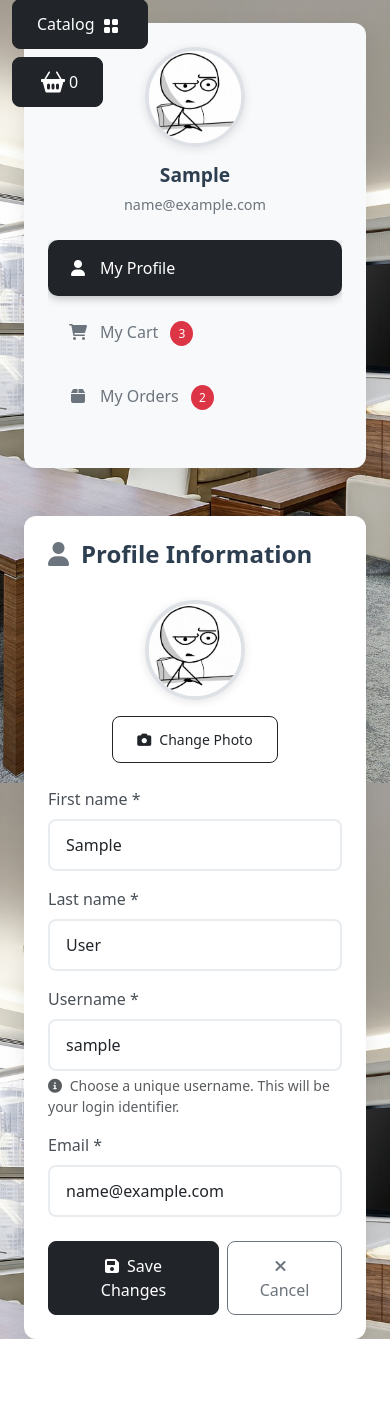
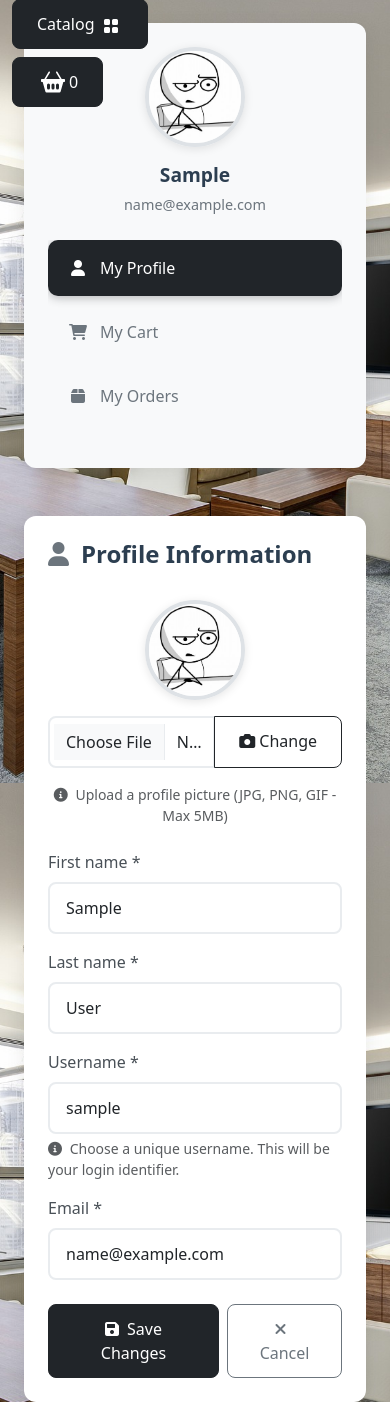
Before and after one commit to iamurtazo/furniture-online-store, a Django app: page /user/profile/ in a window 390 px wide. Shown: the part 61-1463 px from the top of the page. Before the commit the page ends 1400 px from the top, so only its background shows below. Run offline with Django 5.2, Linux system fonts and the light colour scheme; the visitor is signed in with stand-in values (Sample User, id 1); data comes from the database, SQL or seed files in the repository; some libraries are stand-ins or nearby versions.

Commit message:
feat: add user profile management with notification system
- Implement tabbed profile interface with image upload
- Add auto-disappearing toast notifications with animations
- Create robust form validation and user feedback system
- Add responsive design with modern UI components

```diff
--- a/src/app/static/deps/js/jquery-events.js
+++ b/src/app/static/deps/js/jquery-events.js
@@ -1,13 +1,53 @@
 // Когда html документ готов (прорисован)
 $(document).ready(function () {
-    // Берем из разметки элемент по id - оповещения от django
-    var notification = $('#notification');
-    // И через 7 сек. убираем
-    if (notification.length > 0) {
+    // Auto-hide notifications after 2 seconds
+    $('.notification-toast').each(function(index) {
+        var notification = $(this);
+        if (notification.is(':visible')) {
+            setTimeout(function () {
+                notification.alert('close');
+            }, 2000 + (index * 200)); // Stagger multiple notifications
+        }
+    });
+
+    // Function to show dynamic notifications (for AJAX calls)
+    window.showNotification = function(message, type = 'success') {
+        var notification = $('#jq-notification');
+        var messageSpan = $('#jq-notification-message');
+        var icon = notification.find('i');
+
+        // Update notification class and icon based on type
+        notification.removeClass('alert-success alert-danger alert-info alert-primary');
+        icon.removeClass('fa-check-circle fa-exclamation-triangle fa-info-circle fa-bell');
+
+        switch(type) {
+            case 'success':
+                notification.addClass('alert-success');
+                icon.addClass('fa-check-circle');
+                break;
+            case 'error':
+            case 'danger':
+                notification.addClass('alert-danger');
+                icon.addClass('fa-exclamation-triangle');
+                break;
+            case 'info':
+                notification.addClass('alert-info');
+                icon.addClass('fa-info-circle');
+                break;
+            default:
+                notification.addClass('alert-primary');
+                icon.addClass('fa-bell');
+        }
+
+        // Set message and show notification
+        messageSpan.text(message);
+        notification.fadeIn();
+
+        // Auto-hide after 2 seconds
         setTimeout(function () {
             notification.alert('close');
-        }, 7000);
-    }
+        }, 2000);
+    };
 
     // При клике по значку корзины открываем всплывающее(модальное) окно
     $('#modalButton').click(function () {
--- a/src/app/templates/includes/notifications.html
+++ b/src/app/templates/includes/notifications.html
@@ -1,31 +1,87 @@
 {% load static %}
 
-<!-- Success Messages -->
+<!-- Auto-Disappearing Toast Notifications -->
 {% if messages %}
-    <div class="container mt-4">
-        <div class="row justify-content-center">
-            <div class="col-md-6">
     {% for message in messages %}
-                    <div class="alert {% if message.tags %}alert-{{ message.tags }}{% else %}alert-info{% endif %} alert-dismissible fade show custom-shadow" role="alert">
+        <div id="notification-{{ forloop.counter }}"
+             class="notification-toast position-fixed start-50 translate-middle-x alert
+             {% if message.tags == 'success' %}alert-success{% elif message.tags == 'error' or message.tags == 'warning' %}alert-danger{% elif message.tags == 'info' %}alert-info{% else %}alert-primary{% endif %}
+             alert-dismissible fade show custom-shadow"
+             style="top: 20px; z-index: 1050; min-width: 300px; max-width: 500px;"
+             role="alert">
+
+            <!-- Icon based on message type -->
+            {% if message.tags == 'success' %}
+                <i class="fas fa-check-circle me-2"></i>
+            {% elif message.tags == 'error' or message.tags == 'warning' %}
+                <i class="fas fa-exclamation-triangle me-2"></i>
+            {% elif message.tags == 'info' %}
+                <i class="fas fa-info-circle me-2"></i>
+            {% else %}
+                <i class="fas fa-bell me-2"></i>
+            {% endif %}
+
             {{ message }}
+
             <button type="button" class="btn-close" data-bs-dismiss="alert" aria-label="Close"></button>
         </div>
     {% endfor %}
-            </div>
-        </div>
+{% endif %}
+
+<!-- Form Error Notifications -->
+{% if form.non_field_errors %}
+    <div id="form-error-notification"
+         class="notification-toast position-fixed start-50 translate-middle-x alert alert-danger alert-dismissible fade show custom-shadow"
+         style="top: 20px; z-index: 1050; min-width: 300px; max-width: 500px;"
+         role="alert">
+        <i class="fas fa-exclamation-triangle me-2"></i>
+        {{ form.non_field_errors }}
+        <button type="button" class="btn-close" data-bs-dismiss="alert" aria-label="Close"></button>
     </div>
 {% endif %}
 
-<!-- Form Errors -->
-{% if form.non_field_errors %}
-    <div class="container mt-4">
-        <div class="row justify-content-center">
-            <div class="col-md-6">
-                <div class="alert alert-danger alert-dismissible fade show custom-shadow" role="alert">
-                    {{ form.non_field_errors }}
+<!-- Dynamic Notification Container (for AJAX/JS notifications) -->
+<div id="jq-notification"
+     class="notification-toast position-fixed start-50 translate-middle-x alert alert-success alert-dismissible fade custom-shadow"
+     style="top: 20px; z-index: 1050; min-width: 300px; max-width: 500px; display: none;"
+     role="alert">
+    <i class="fas fa-check-circle me-2"></i>
+    <span id="jq-notification-message"></span>
     <button type="button" class="btn-close" data-bs-dismiss="alert" aria-label="Close"></button>
 </div>
-            </div>
-        </div>
-    </div>
-{% endif %}
+
+<style>
+.custom-shadow {
+    box-shadow: 0 4px 6px rgba(0, 0, 0, 0.1), 0 1px 3px rgba(0, 0, 0, 0.08);
+}
+
+.notification-toast {
+    animation: slideInDown 0.5s ease-out;
+}
+
+@keyframes slideInDown {
+    from {
+        transform: translateX(-50%) translateY(-100%);
+        opacity: 0;
+    }
+    to {
+        transform: translateX(-50%) translateY(0);
+        opacity: 1;
+    }
+}
+
+.notification-toast.fade:not(.show) {
+    animation: slideOutUp 0.5s ease-in;
+}
+
+@keyframes slideOutUp {
+    from {
+        transform: translateX(-50%) translateY(0);
+        opacity: 1;
+    }
+    to {
+        transform: translateX(-50%) translateY(-100%);
+        opacity: 0;
+    }
+}
+</style>
--- a/src/app/users/forms.py
+++ b/src/app/users/forms.py
@@ -41,7 +41,7 @@ class UserRegistrationForm(UserCreationForm):
         max_length=30,
         widget=forms.TextInput(attrs={
             "class": "form-control",
-            "placeholder": "Enter your first name"
+            # "placeholder": "Enter your first name"
         })
     )
 
@@ -49,7 +49,7 @@ class UserRegistrationForm(UserCreationForm):
         max_length=30,
         widget=forms.TextInput(attrs={
             "class": "form-control",
-            "placeholder": "Enter your last name"
+            # "placeholder": "Enter your last name"
         })
     )
 
@@ -57,14 +57,14 @@ class UserRegistrationForm(UserCreationForm):
         widget=forms.TextInput(attrs={
             "autofocus": True,
             "class": "form-control",
-            "placeholder": "Enter your username"
+            # "placeholder": "Enter your username"
         })
     )
 
     email = forms.EmailField(
         widget=forms.EmailInput(attrs={
             "class": "form-control",
-            "placeholder": "Enter your email"
+            # "placeholder": "Enter your email"
         })
     )
 
@@ -72,7 +72,7 @@ class UserRegistrationForm(UserCreationForm):
         widget=forms.PasswordInput(attrs={
             "autocomplete": "new-password",
             "class": "form-control",
-            "placeholder": "Enter password"
+            # "placeholder": "Enter password"
         })
     )
 
@@ -80,7 +80,7 @@ class UserRegistrationForm(UserCreationForm):
         widget=forms.PasswordInput(attrs={
             "autocomplete": "new-password",
             "class": "form-control",
-            "placeholder": "Confirm password"
+            # "placeholder": "Confirm password"
         })
     )
 
@@ -105,7 +105,7 @@ class UserProfileForm(UserChangeForm):
         max_length=30,
         widget=forms.TextInput(attrs={
             "class": "form-control",
-            "placeholder": "Enter your first name"
+            # "placeholder": "Enter your first name"
         }),
         required=True
     )
@@ -114,7 +114,7 @@ class UserProfileForm(UserChangeForm):
         max_length=30,
         widget=forms.TextInput(attrs={
             "class": "form-control",
-            "placeholder": "Enter your last name"
+            # "placeholder": "Enter your last name"
         }),
         required=True
     )
@@ -123,7 +123,7 @@ class UserProfileForm(UserChangeForm):
         max_length=150,
         widget=forms.TextInput(attrs={
             "class": "form-control",
-            "placeholder": "Enter your username"
+            # "placeholder": "Enter your username"
         }),
         required=True,
         help_text="Choose a unique username. This will be your login identifier."
@@ -132,9 +132,18 @@ class UserProfileForm(UserChangeForm):
     email = forms.EmailField(
         widget=forms.EmailInput(attrs={
             "class": "form-control",
-            "placeholder": "Enter your email"
+            # "placeholder": "Enter your email"
         }),
         required=True
+    )
+
+    image = forms.ImageField(
+        widget=forms.FileInput(attrs={
+            "class": "form-control",
+            "accept": "image/*"
+        }),
+        required=False,
+        help_text="Upload a profile picture (JPG, PNG, GIF - Max 5MB)"
     )
 
     # Remove password field from profile editing
@@ -142,7 +151,7 @@ class UserProfileForm(UserChangeForm):
 
     class Meta:
         model = Users
-        fields = ['first_name', 'last_name', 'username', 'email']
+        fields = ['first_name', 'last_name', 'username', 'email', 'image']
 
     def __init__(self, *args, **kwargs):
         super().__init__(*args, **kwargs)
@@ -196,3 +205,21 @@ class UserProfileForm(UserChangeForm):
                 raise forms.ValidationError(f'Email "{email}" is already registered. Please use a different email.')
 
         return email
+
+    def clean_image(self):
+        """
+        Validate uploaded image for size and format.
+        """
+        image = self.cleaned_data.get('image')
+
+        if image:
+            # Check file size (5MB limit)
+            if image.size > 5 * 1024 * 1024:  # 5MB in bytes
+                raise forms.ValidationError("Image file too large. Please keep it under 5MB.")
+
+            # Check file type
+            valid_types = ['image/jpeg', 'image/jpg', 'image/png', 'image/gif']
+            if hasattr(image, 'content_type') and image.content_type not in valid_types:
+                raise forms.ValidationError("Invalid image format. Please use JPG, PNG, or GIF.")
+
+        return image
--- a/src/app/users/templates/users/profile.html
+++ b/src/app/users/templates/users/profile.html
@@ -122,6 +122,19 @@
             font-weight: 500;
         }
 
+        /* Image upload styling */
+        .input-group .form-control[type="file"] {
+            border-top-right-radius: 0;
+            border-bottom-right-radius: 0;
+        }
+
+        .input-group .btn {
+            border-top-left-radius: 0;
+            border-bottom-left-radius: 0;
+            height: auto;
+            white-space: nowrap;
+        }
+
         .status-processing {
             background-color: #fff3cd;
             color: #856404;
@@ -208,9 +221,15 @@
                 <div class="profile-sidebar">
                     <!-- User Info -->
                     <div class="text-center mb-4">
-                        <img src="{% static 'deps/images/baseavatar.jpg' %}"
+                        {% if user.image %}
+                            <img src="{{ user.image.url }}"
                                  alt="User Avatar"
                                  class="img-fluid rounded-circle profile-avatar">
+                        {% else %}
+                            <img src="{% static 'deps/images/baseavatar.jpg' %}"
+                                 alt="Default Avatar"
+                                 class="img-fluid rounded-circle profile-avatar">
+                        {% endif %}
                         <h5 class="mt-3 user-name">
                             {{ user.first_name|default:user.username }}
                         </h5>
@@ -243,7 +262,6 @@
                                     aria-controls="cart"
                                     aria-selected="false">
                                 <i class="fas fa-shopping-cart"></i>My Cart
-                                <span class="badge-custom">3</span>
                             </button>
                         </li>
                         <li class="nav-item" role="presentation">
@@ -256,7 +274,6 @@
                                     aria-controls="orders"
                                     aria-selected="false">
                                 <i class="fas fa-box"></i>My Orders
-                                <span class="badge-custom">2</span>
                             </button>
                         </li>
                     </ul>
@@ -280,15 +297,39 @@
                                 <!-- Avatar Upload Section -->
                                 <div class="row mb-4">
                                     <div class="col-12 text-center">
-                                        <img src="{% static 'deps/images/baseavatar.jpg' %}"
+                                        {% if user.image %}
+                                            <img src="{{ user.image.url }}"
                                             alt="User Avatar"
                                             class="img-fluid rounded-circle profile-avatar mb-3">
-                                        <div>
-                                            <label for="avatar" class="btn btn-outline-dark btn-sm">
-                                                <i class="fas fa-camera me-2"></i>Change Photo
+                                        {% else %}
+                                            <img src="{% static 'deps/images/baseavatar.jpg' %}"
+                                            alt="Default Avatar"
+                                            class="img-fluid rounded-circle profile-avatar mb-3">
+                                        {% endif %}
+
+                                        <div class="mb-3">
+                                            <div class="input-group">
+                                                <input type="file" name="image" class="form-control" accept="image/*" aria-describedby="id_image_helptext" id="id_image">
+                                                <label for="id_image" class="btn btn-outline-dark">
+                                                    <i class="fas fa-camera me-1"></i>Change
                                                 </label>
-                                            <input type="file" class="d-none" id="avatar" accept="image/*">
                                             </div>
+                                        </div>
+
+
+                                        {% if form.image.errors %}
+                                            <div class="text-danger small">
+                                                <i class="fas fa-exclamation-triangle me-1"></i>
+                                                {{ form.image.errors.0 }}
+                                            </div>
+                                        {% endif %}
+
+                                        {% if form.image.help_text %}
+                                            <div class="form-text small">
+                                                <i class="fas fa-info-circle text-muted me-1"></i>
+                                                {{ form.image.help_text }}
+                                            </div>
+                                        {% endif %}
                                     </div>
                                 </div>
 
@@ -311,7 +352,6 @@
                                             {{ form.last_name.errors.0 }}
                                         </div>
                                     {% endif %}
-                                    </div>
                                 </div>
 
                                 <!-- Username -->
@@ -348,9 +388,10 @@
                                     <button type="submit" class="btn btn-dark">
                                         <i class="fas fa-save me-2"></i>Save Changes
                                     </button>
-                                    <a href="{% url 'users:profile' %}" class="btn btn-outline-secondary">
+                                    <a href="{% url 'main:index' %}" class="btn btn-outline-secondary">
                                         <i class="fas fa-times me-2"></i>Cancel
                                     </a>
+                                </div>
                             </div>
                         </form>
                     </div>
@@ -561,6 +602,52 @@
     </div>
 
     <script>
+    // Image preview functionality
+    document.addEventListener('DOMContentLoaded', function() {
+        const imageInput = document.querySelector('input[type="file"][name="image"]');
+        const profileImages = document.querySelectorAll('.profile-avatar');
+        const changePhotoBtn = document.querySelector('label[for="id_image"]');
+
+        // Handle label click to trigger file input
+        if (changePhotoBtn && imageInput) {
+            changePhotoBtn.addEventListener('click', function(e) {
+                e.preventDefault();
+                imageInput.click();
+            });
+        }
+
+        if (imageInput) {
+            imageInput.addEventListener('change', function(e) {
+                const file = e.target.files[0];
+                if (file) {
+                    // Validate file size (5MB)
+                    if (file.size > 5 * 1024 * 1024) {
+                        alert('File size too large. Please keep it under 5MB.');
+                        e.target.value = '';
+                        return;
+                    }
+
+                    // Validate file type
+                    const validTypes = ['image/jpeg', 'image/jpg', 'image/png', 'image/gif'];
+                    if (!validTypes.includes(file.type)) {
+                        alert('Invalid file type. Please use JPG, PNG, or GIF.');
+                        e.target.value = '';
+                        return;
+                    }
+
+                    // Show preview
+                    const reader = new FileReader();
+                    reader.onload = function(e) {
+                        profileImages.forEach(img => {
+                            img.src = e.target.result;
+                        });
+                    };
+                    reader.readAsDataURL(file);
+                }
+            });
+        }
+    });
+
     // Tab state management
     document.addEventListener('DOMContentLoaded', function() {
         // Get active tab from URL hash or default to profile
--- a/src/app/users/views.py
+++ b/src/app/users/views.py
@@ -27,7 +27,7 @@ def login(request):
     }
 
     return render(request, 'users/login.html', context)
-
+@login_required
 def logout(request):
     if request.user.is_authenticated:
         username = request.user.first_name or request.user.username
@@ -61,21 +61,29 @@ def registration(request):
 @login_required
 def profile(request):
     if request.method == 'POST':
-        form = UserProfileForm(request.POST, instance=request.user)
+        form = UserProfileForm(request.POST, request.FILES, instance=request.user)
         if form.is_valid():
-            # Check if username changed
+            # Check what changed
             old_username = request.user.username
             new_username = form.cleaned_data.get('username')
+            image_changed = 'image' in request.FILES
 
             # Save the form
             user = form.save()
 
             # Provide appropriate success message
+            success_parts = []
             if old_username != new_username:
-                messages.success(request, f'Profile updated successfully! Your username is now "{new_username}".')
+                success_parts.append(f'username updated to "{new_username}"')
+            if image_changed:
+                success_parts.append('profile photo updated')
+
+            if success_parts:
+                message = f'Profile updated successfully! {", ".join(success_parts).capitalize()}.'
             else:
-                messages.success(request, 'Profile updated successfully!')
+                message = 'Profile updated successfully!'
 
+            messages.success(request, message)
             return redirect('users:profile')
         else:
             # Form has validation errors - they'll be displayed in the template
```
Lines whose indentation alone changed are shown as unchanged.
